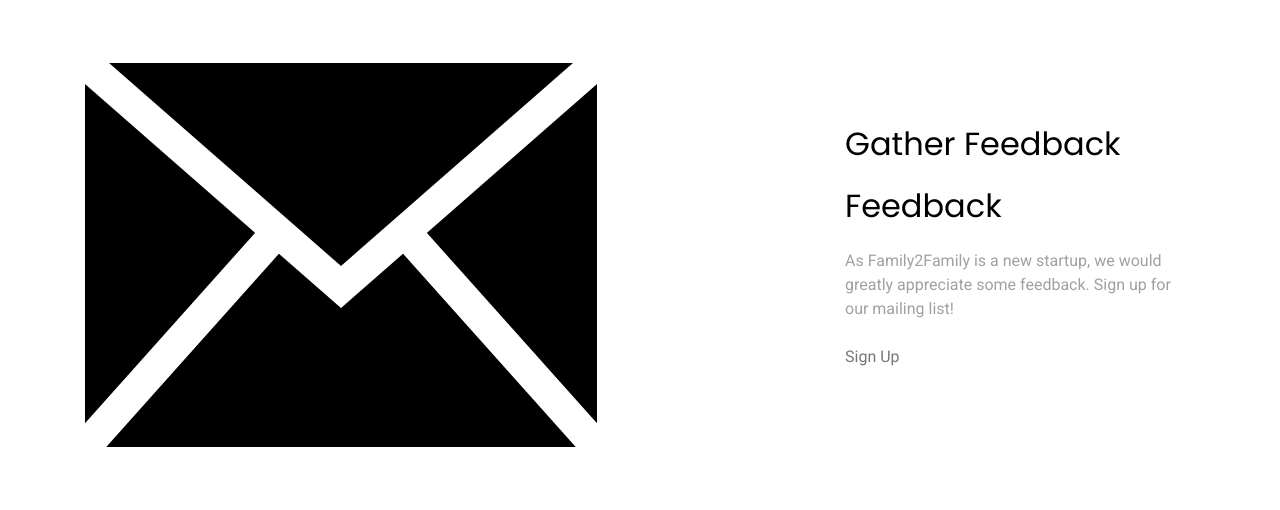
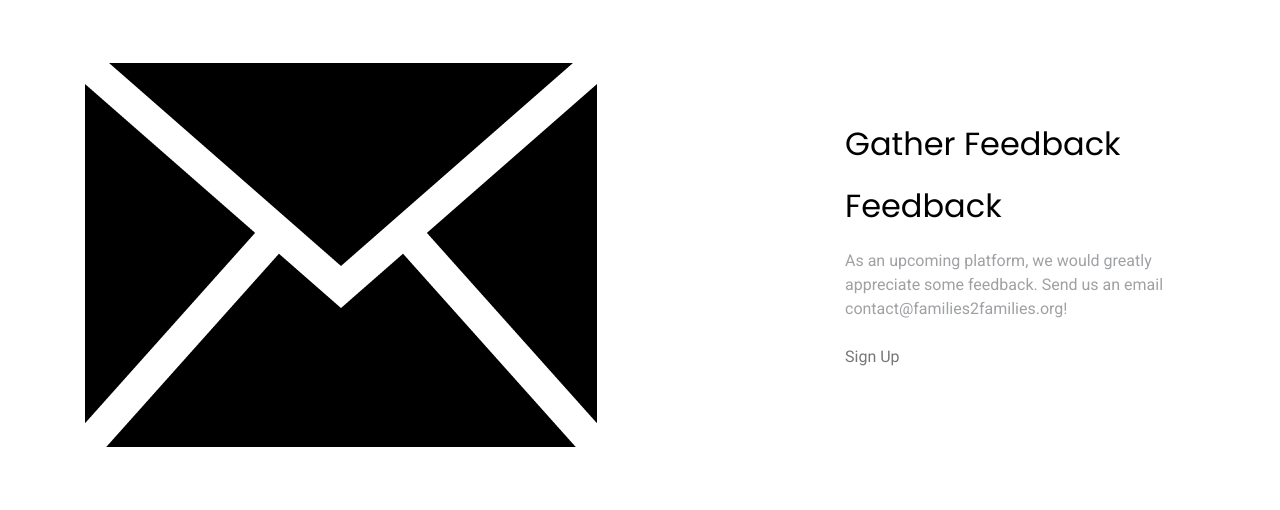
Before and after one commit to Family2Family/website, a Flask app: page / in a window 1280 px wide. Shown: the part 3092-3602 px from the top of the page. Run offline with Flask 2, Linux system fonts and the light colour scheme; some libraries are stand-ins or nearby versions.

Commit message:
fix(homepage): editted Feedback section

```diff
--- a/templates/about.html
+++ b/templates/about.html
@@ -138,8 +138,8 @@
             <div class="col-md-4 ml-auto order-2">
               <h2 class="mb-4">Gather Feedback</h2>
               <h2 class="mb-4">Feedback</h2>
-              <p class="mb-4">As Family2Family is a new startup, we would greatly appreciate
-                some feedback. Sign up for our mailing list!</p>
+              <p class="mb-4">As an upcoming platform, we would greatly appreciate
+                some feedback. Send us an email contact@families2families.org!</p>
               <p><a href="/contact">Sign Up</a></p>
             </div>
             <div class="col-md-6" data-aos="fade-right">
```
